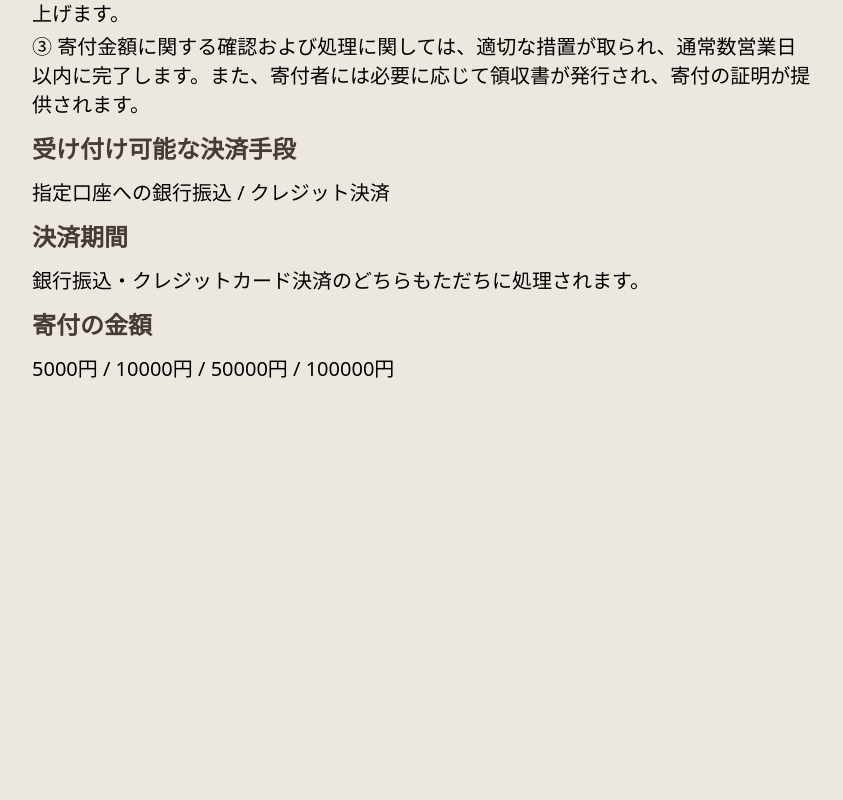
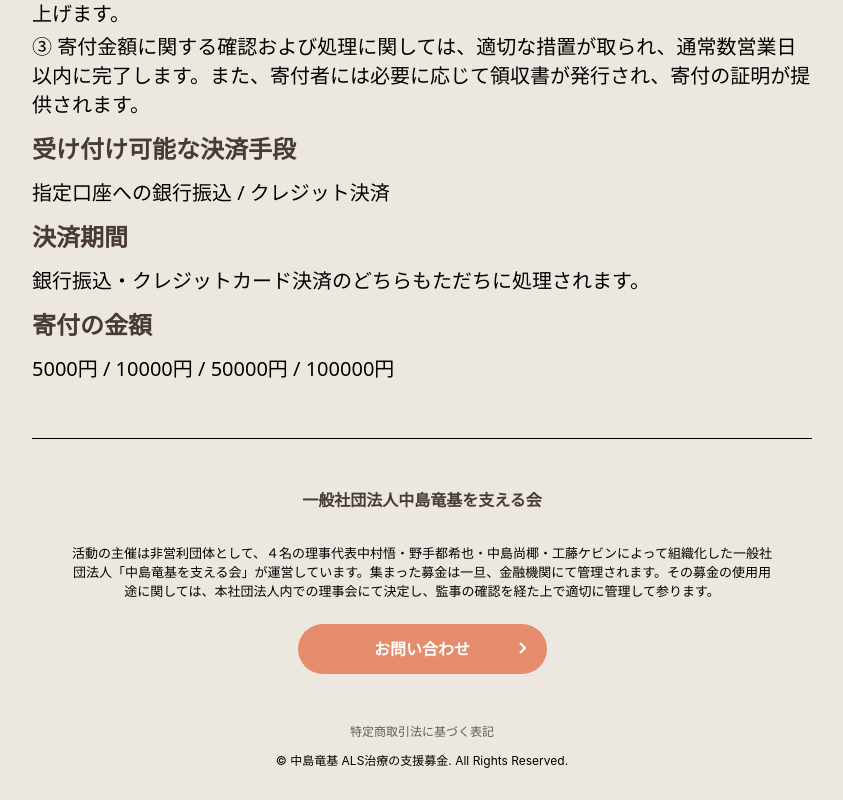
Before and after one commit to Nous-Creation/ALS-Project, a Next.js app: page /terms in a window 1280 px wide. Shown: the part 1102-1902 px from the top of the page, without its empty margins (218-1061 px from the left). Before the commit the page ends 1532 px from the top, so only its background shows below. Built offline with nearby package versions, Linux system fonts and the light colour scheme.

Commit message:
add : footer

```diff
--- a/src/components/pages/terms/index.tsx
+++ b/src/components/pages/terms/index.tsx
@@ -1,4 +1,4 @@
-import { Header } from "@/components/base";
+import { Footer, Header } from "@/components/base";
 import React from "react";
 import { styled } from "styled-components";
 
@@ -67,6 +67,7 @@ export const TermsPage = () => {
           <Text>5000円 / 10000円 / 50000円 / 100000円 </Text>
         </ContentWrapper>
       </Container>
+      <Footer />
     </div>
   );
 };
@@ -75,6 +76,8 @@ const Container = styled.div`
   max-width: 780px;
   width: 100%;
   margin: 48px auto;
+  padding-bottom: 32px;
+  border-bottom: 1px solid #000;
 `;
 
 const H1 = styled.h1`
```
